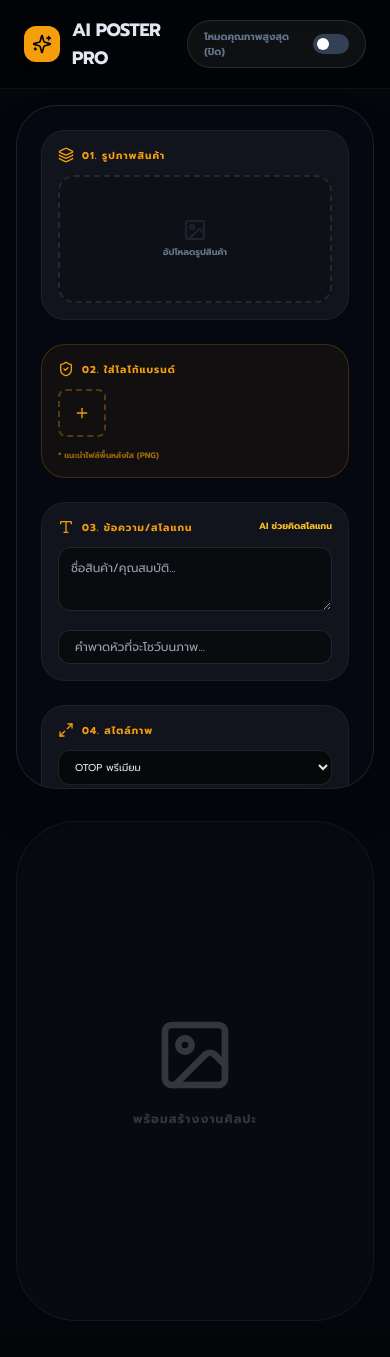
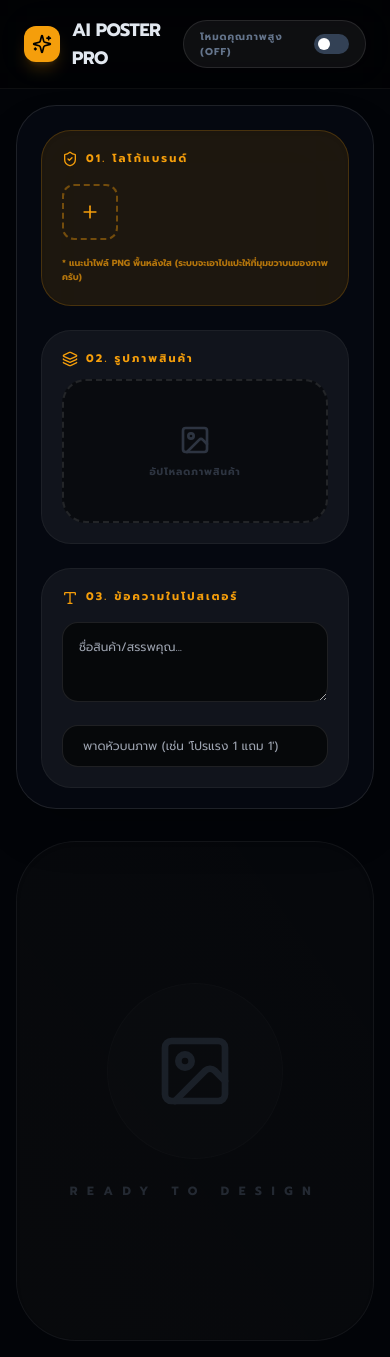
Before and after one commit to moonza2727-debug/AiPoster, a React (Vite) app: page / in a window 390 px wide. Built offline with nearby package versions, Linux system fonts and the light colour scheme.

Commit message:
feat: Improve Gemini API integration and UI elements
Refactors Gemini API calls to ensure proper API key handling and updates prompt engineering for poster image generation. Introduces new UI elements for API key management and streamlines logo/product image handling.

```diff
--- a/App.tsx
+++ b/App.tsx
@@ -14,7 +14,8 @@ import {
   Type as TypeIcon,
   Rocket,
   ShieldCheck,
-  Trash2
+  Key,
+  ChevronRight
 } from 'lucide-react';
 import { AspectRatio, GeneratedPoster } from './types';
 import { STYLE_PRESETS, ASPECT_RATIOS } from './constants';
@@ -32,10 +33,8 @@ const App: React.FC = () => {
   const [aspectRatio, setAspectRatio] = useState<AspectRatio>(AspectRatio.SQUARE);
   const [highQuality, setHighQuality] = useState(false);
   const [isGenerating, setIsGenerating] = useState(false);
-  const [isSloganLoading, setIsSloganLoading] = useState(false);
   const [error, setError] = useState<string | null>(null);
   const [isAiStudio, setIsAiStudio] = useState(false);
-
   const [productImage, setProductImage] = useState<string | null>(null);
   const [logos, setLogos] = useState<Logo[]>([]);
   const [currentPoster, setCurrentPoster] = useState<GeneratedPoster | null>(null);
@@ -48,35 +47,12 @@ const App: React.FC = () => {
     }
   }, []);
 
-  const handleProductUpload = (e: React.ChangeEvent<HTMLInputElement>) => {
-    const file = e.target.files?.[0];
-    if (file) {
-      const reader = new FileReader();
-      reader.onload = (ev) => setProductImage(ev.target?.result as string);
-      reader.readAsDataURL(file);
-    }
-  };
-
-  const handleLogoUpload = (e: React.ChangeEvent<HTMLInputElement>) => {
-    const file = e.target.files?.[0];
-    if (file) {
-      const reader = new FileReader();
-      reader.onload = (ev) => {
-        setLogos(prev => [...prev, { id: Date.now().toString(), url: ev.target?.result as string }]);
-      };
-      reader.readAsDataURL(file);
-    }
-  };
-
-  const handleGenerate = async (forceNormal: boolean = false) => {
+  const handleGenerate = async () => {
     setError(null);
     if (!prompt.trim() && !productImage) {
-      setError("กรุณากรอกชื่อสินค้าหรืออัปโหลดรูปภาพ");
+      setError("กรุณากรอกชื่อสินค้าหรืออัปโหลดรูปภาพครับ");
       return;
     }
-
-    const useHQ = forceNormal ? false : highQuality;
-    if (forceNormal) setHighQuality(false);
 
     setIsGenerating(true);
     try {
@@ -84,7 +60,7 @@ const App: React.FC = () => {
         prompt,
         style: STYLE_PRESETS[styleIndex].prompt as any,
         aspectRatio,
-        highQuality: useHQ,
+        highQuality,
         baseImage: productImage || undefined,
         removeBackground: true,
         posterText
@@ -101,9 +77,9 @@ const App: React.FC = () => {
     } catch (err: any) {
       const msg = err.message || "";
       if (msg.includes("429") || msg.includes("RESOURCE_EXHAUSTED")) {
-        setError("⚠️ โควตาฟรีของ Google เต็มชั่วคราว! กรุณารอ 1 นาที หรือลอง 'เปลี่ยนคำอธิบายสินค้า' เล็กน้อยแล้วลองใหม่ครับ");
+        setError("QUOTA_ERROR");
       } else {
-        setError("❌ เกิดข้อผิดพลาด: " + msg);
+        setError(msg || "เกิดข้อผิดพลาดในการเชื่อมต่อ");
       }
     } finally {
       setIsGenerating(false);
@@ -125,7 +101,6 @@ const App: React.FC = () => {
     canvas.height = mainImg.height;
     ctx.drawImage(mainImg, 0, 0);
 
-    // Draw Logos
     const logoSize = canvas.width * 0.15;
     let offsetX = 40;
     for (const logo of logos) {
@@ -144,19 +119,19 @@ const App: React.FC = () => {
   };
 
   return (
-    <div className="min-h-screen bg-[#03060b] text-slate-200 flex flex-col font-['Prompt']">
+    <div className="min-h-screen bg-[#020408] text-slate-200 flex flex-col font-['Prompt']">
       <nav className="border-b border-white/5 bg-black/40 backdrop-blur-xl sticky top-0 z-50 px-6 py-4 flex items-center justify-between">
         <div className="flex items-center gap-3">
-          <div className="bg-amber-500 p-2 rounded-xl shadow-lg">
+          <div className="bg-amber-500 p-2 rounded-xl shadow-lg shadow-amber-500/20">
             <Sparkles className="w-5 h-5 text-black" />
           </div>
           <h1 className="text-lg font-bold tracking-tight">AI POSTER PRO</h1>
         </div>
 
         <div className="flex items-center gap-4">
-          <div className={`flex items-center gap-3 px-4 py-2 rounded-full border border-white/10 ${highQuality ? 'bg-amber-500/10' : 'bg-white/5'}`}>
-            <span className={`text-[10px] font-black uppercase ${highQuality ? 'text-amber-500' : 'text-slate-500'}`}>
-              โหมดคุณภาพสูงสุด {highQuality ? '(เปิด)' : '(ปิด)'}
+          <div className={`flex items-center gap-3 px-4 py-2 rounded-full border border-white/10 transition-all ${highQuality ? 'bg-amber-500/10 border-amber-500/30' : 'bg-white/5'}`}>
+            <span className={`text-[10px] font-black uppercase tracking-widest ${highQuality ? 'text-amber-500' : 'text-slate-500'}`}>
+              โหมดคุณภาพสูง {highQuality ? '(ON)' : '(OFF)'}
             </span>
             <button
               onClick={() => setHighQuality(!highQuality)}
@@ -166,8 +141,8 @@ const App: React.FC = () => {
             </button>
           </div>
           {isAiStudio && (
-            <button onClick={openKeySelector} className="p-2 bg-white/5 rounded-full border border-white/10">
-              <Settings2 className="w-4 h-4" />
+            <button onClick={openKeySelector} className="p-2 bg-white/5 hover:bg-white/10 rounded-full border border-white/10 transition-colors">
+              <Settings2 className="w-4 h-4 text-slate-400" />
             </button>
           )}
         </div>
@@ -176,148 +151,179 @@ const App: React.FC = () => {
       <main className="flex-1 container mx-auto p-4 lg:p-8 grid lg:grid-cols-12 gap-8">
         {/* Sidebar */}
         <div className="lg:col-span-4 space-y-4">
-          <div className="glass rounded-[40px] p-6 space-y-6 border border-white/10 shadow-2xl h-[calc(100vh-160px)] overflow-y-auto custom-scrollbar">
+          <div className="glass rounded-[40px] p-6 space-y-6 border border-white/10 shadow-2xl h-[calc(100vh-140px)] overflow-y-auto custom-scrollbar">
 
-            {/* Step 1: Product Image */}
-            <div className="bg-white/5 p-4 rounded-3xl border border-white/5 space-y-3">
-              <label className="text-[10px] font-black text-amber-500 uppercase tracking-widest flex items-center gap-2">
-                <Layers className="w-4 h-4" /> 01. รูปภาพสินค้า
+            {/* LOGO Section - Moved to top priority */}
+            <div className="bg-amber-500/10 p-5 rounded-[30px] border border-amber-500/20 space-y-4 shadow-inner">
+              <label className="text-[11px] font-black text-amber-500 uppercase tracking-[0.2em] flex items-center gap-2">
+                <ShieldCheck className="w-4 h-4" /> 01. โลโก้แบรนด์
               </label>
-              <label className="block w-full h-32 border-2 border-dashed border-white/10 rounded-2xl hover:border-amber-500/50 transition-all cursor-pointer relative overflow-hidden bg-black/20">
-                <input type="file" className="hidden" accept="image/*" onChange={handleProductUpload} />
+              <div className="flex flex-wrap gap-3">
+                {logos.map(logo => (
+                  <div key={logo.id} className="relative w-14 h-14 bg-white p-1 rounded-xl border border-white/20 shadow-md">
+                    <img src={logo.url} className="w-full h-full object-contain" />
+                    <button onClick={() => setLogos(l => l.filter(x => x.id !== logo.id))} className="absolute -top-2 -right-2 bg-red-500 p-1 rounded-full shadow-lg hover:scale-110 transition-transform">
+                      <X className="w-2.5 h-2.5 text-white" />
+                    </button>
+                  </div>
+                ))}
+                <label className="w-14 h-14 border-2 border-dashed border-amber-500/40 rounded-xl flex items-center justify-center cursor-pointer hover:bg-amber-500/10 transition-all group">
+                  <input type="file" className="hidden" accept="image/*" onChange={(e) => {
+                    const file = e.target.files?.[0];
+                    if (file) {
+                      const reader = new FileReader();
+                      reader.onload = (ev) => setLogos(prev => [...prev, { id: Date.now().toString(), url: ev.target?.result as string }]);
+                      reader.readAsDataURL(file);
+                    }
+                  }} />
+                  <Plus className="w-5 h-5 text-amber-500 group-hover:scale-110 transition-transform" />
+                </label>
+              </div>
+              <p className="text-[9px] text-amber-500/70 font-bold leading-relaxed">
+                * แนะนำไฟล์ PNG พื้นหลังใส (ระบบจะเอาไปแปะให้ที่มุมขวาบนของภาพครับ)
+              </p>
+            </div>
+
+            {/* Product Image */}
+            <div className="bg-white/5 p-5 rounded-[30px] border border-white/5 space-y-3">
+              <label className="text-[11px] font-black text-amber-500 uppercase tracking-[0.2em] flex items-center gap-2">
+                <Layers className="w-4 h-4" /> 02. รูปภาพสินค้า
+              </label>
+              <label className="block w-full h-36 border-2 border-dashed border-white/10 rounded-3xl hover:border-amber-500/50 transition-all cursor-pointer relative overflow-hidden bg-black/40 shadow-inner group">
+                <input type="file" className="hidden" accept="image/*" onChange={(e) => {
+                  const file = e.target.files?.[0];
+                  if (file) {
+                    const reader = new FileReader();
+                    reader.onload = (ev) => setProductImage(ev.target?.result as string);
+                    reader.readAsDataURL(file);
+                  }
+                }} />
                 {productImage ? (
-                  <img src={productImage} className="w-full h-full object-contain p-2" />
+                  <img src={productImage} className="w-full h-full object-contain p-3" />
                 ) : (
-                  <div className="h-full flex flex-col items-center justify-center text-slate-500 gap-1">
-                    <ImageIcon className="w-6 h-6 opacity-20" />
-                    <span className="text-[9px] font-bold">อัปโหลดรูปสินค้า</span>
+                  <div className="h-full flex flex-col items-center justify-center text-slate-500 gap-2 opacity-40 group-hover:opacity-100 transition-opacity">
+                    <ImageIcon className="w-8 h-8" />
+                    <span className="text-[10px] font-black uppercase tracking-widest">อัปโหลดภาพสินค้า</span>
                   </div>
                 )}
               </label>
             </div>
 
-            {/* Step 2: LOGO (CRITICAL - Moved Up) */}
-            <div className="bg-amber-500/5 p-4 rounded-3xl border border-amber-500/20 space-y-3">
-              <label className="text-[10px] font-black text-amber-500 uppercase tracking-widest flex items-center gap-2">
-                <ShieldCheck className="w-4 h-4" /> 02. ใส่โลโก้แบรนด์
+            {/* Input Details */}
+            <div className="bg-white/5 p-5 rounded-[30px] border border-white/5 space-y-4">
+              <label className="text-[11px] font-black text-amber-500 uppercase tracking-[0.2em] flex items-center gap-2">
+                <TypeIcon className="w-4 h-4" /> 03. ข้อความในโปสเตอร์
               </label>
-              <div className="flex flex-wrap gap-2">
-                {logos.map(logo => (
-                  <div key={logo.id} className="relative w-12 h-12 bg-white p-1 rounded-lg border border-white/20">
-                    <img src={logo.url} className="w-full h-full object-contain" />
-                    <button onClick={() => setLogos(l => l.filter(x => x.id !== logo.id))} className="absolute -top-2 -right-2 bg-red-500 p-1 rounded-full">
-                      <X className="w-2 h-2 text-white" />
-                    </button>
-                  </div>
-                ))}
-                <label className="w-12 h-12 border-2 border-dashed border-amber-500/30 rounded-lg flex items-center justify-center cursor-pointer hover:bg-amber-500/10">
-                  <input type="file" className="hidden" accept="image/*" onChange={handleLogoUpload} />
-                  <Plus className="w-4 h-4 text-amber-500" />
-                </label>
-              </div>
-              <p className="text-[8px] text-amber-500/60 font-bold">* แนะนำไฟล์พื้นหลังใส (PNG)</p>
-            </div>
-
-            {/* Step 3: Text */}
-            <div className="bg-white/5 p-4 rounded-3xl border border-white/5 space-y-3">
-              <div className="flex justify-between items-center">
-                <label className="text-[10px] font-black text-amber-500 uppercase tracking-widest flex items-center gap-2">
-                  <TypeIcon className="w-4 h-4" /> 03. ข้อความ/สโลแกน
-                </label>
-                <button onClick={async () => {
-                  if (!prompt) return;
-                  setIsSloganLoading(true);
-                  const s = await generatePosterSlogan(prompt);
-                  setPosterText(s[0]);
-                  setIsSloganLoading(false);
-                }} disabled={isSloganLoading} className="text-[9px] text-amber-400 font-bold hover:underline">
-                  AI ช่วยคิดสโลแกน
-                </button>
-              </div>
               <textarea
                 value={prompt}
                 onChange={e => setPrompt(e.target.value)}
-                placeholder="ชื่อสินค้า/คุณสมบัติ..."
-                className="w-full bg-black/40 border border-white/10 rounded-xl p-3 text-xs outline-none h-16 focus:border-amber-500/50"
+                placeholder="ชื่อสินค้า/สรรพคุณ..."
+                className="w-full bg-black/60 border border-white/10 rounded-2xl p-4 text-xs outline-none h-20 focus:border-amber-500/50 transition-all"
               />
               <input
                 type="text"
                 value={posterText}
                 onChange={e => setPosterText(e.target.value)}
-                placeholder="คำพาดหัวที่จะโชว์บนภาพ..."
-                className="w-full bg-black/40 border border-white/10 rounded-xl px-4 py-2 text-xs outline-none focus:border-amber-500/50"
+                placeholder="พาดหัวบนภาพ (เช่น 'โปรแรง 1 แถม 1')"
+                className="w-full bg-black/60 border border-white/10 rounded-2xl px-5 py-3 text-xs outline-none focus:border-amber-500/50 transition-all"
               />
             </div>
 
-            {/* Step 4: Style */}
-            <div className="bg-white/5 p-4 rounded-3xl border border-white/5 space-y-3">
-              <label className="text-[10px] font-black text-amber-500 uppercase tracking-widest flex items-center gap-2">
-                <Maximize2 className="w-4 h-4" /> 04. สไตล์ภาพ
+            {/* Style & Size */}
+            <div className="bg-white/5 p-5 rounded-[30px] border border-white/5 space-y-4">
+              <label className="text-[11px] font-black text-amber-500 uppercase tracking-[0.2em] flex items-center gap-2">
+                <Maximize2 className="w-4 h-4" /> 04. สไตล์และขนาด
               </label>
-              <div className="grid grid-cols-1 gap-2">
-                <select value={styleIndex} onChange={e => setStyleIndex(Number(e.target.value))} className="w-full bg-black/60 border border-white/10 rounded-xl px-3 py-2 text-[10px] outline-none">
+              <div className="grid grid-cols-1 gap-3">
+                <select value={styleIndex} onChange={e => setStyleIndex(Number(e.target.value))} className="w-full bg-black/80 border border-white/10 rounded-2xl px-4 py-3 text-[11px] outline-none hover:bg-black transition-colors">
                   {STYLE_PRESETS.map((s, i) => <option key={i} value={i}>{s.label}</option>)}
                 </select>
-                <select value={aspectRatio} onChange={e => setAspectRatio(e.target.value as any)} className="w-full bg-black/60 border border-white/10 rounded-xl px-3 py-2 text-[10px] outline-none">
+                <select value={aspectRatio} onChange={e => setAspectRatio(e.target.value as any)} className="w-full bg-black/80 border border-white/10 rounded-2xl px-4 py-3 text-[11px] outline-none hover:bg-black transition-colors">
                   {ASPECT_RATIOS.map(r => <option key={r.id} value={r.id}>{r.label}</option>)}
                 </select>
               </div>
             </div>
 
-            {error && (
-              <div className="bg-red-500/10 border border-red-500/20 p-4 rounded-2xl flex flex-col gap-2">
-                <div className="flex items-start gap-2 text-red-400">
-                  <AlertTriangle className="w-4 h-4 shrink-0 mt-0.5" />
-                  <p className="text-[10px] font-bold leading-relaxed">{error}</p>
+            {/* Error Message with Quota Recovery Button */}
+            {error === "QUOTA_ERROR" ? (
+              <div className="bg-amber-500/10 border border-amber-500/30 p-6 rounded-[30px] space-y-4 shadow-xl">
+                <div className="flex items-start gap-3 text-amber-500">
+                  <AlertTriangle className="w-6 h-6 shrink-0 mt-1" />
+                  <div className="space-y-1">
+                    <p className="text-xs font-black uppercase">โควตาส่วนกลางเต็ม!</p>
+                    <p className="text-[10px] leading-relaxed font-medium">ระบบส่วนกลางมีผู้ใช้จำนวนมาก แนะนำให้ใช้ **API Key ส่วนตัว** เพื่อใช้งานได้ทันที (ฟรีไม่มีค่าใช้จ่าย)</p>
+                  </div>
                 </div>
-                {error.includes("โควตา") && (
-                  <button onClick={() => handleGenerate(true)} className="w-full py-2 bg-red-500/20 text-red-400 text-[9px] font-black rounded-lg hover:bg-red-500/30">
-                    ลองอีกครั้ง (โหมดคุณภาพมาตรฐาน)
-                  </button>
-                )}
+                <button
+                  onClick={openKeySelector}
+                  className="w-full py-3 bg-amber-500 text-black rounded-2xl text-[11px] font-black uppercase tracking-widest flex items-center justify-center gap-2 hover:bg-amber-400 transition-all shadow-lg shadow-amber-500/20"
+                >
+                  <Key className="w-4 h-4" /> เลือก API Key ของคุณ
+                </button>
+                <p className="text-[9px] text-slate-500 text-center italic">หลังจากเลือก Key แล้ว กดปุ่มเจนใหม่ได้เลยครับ!</p>
+              </div>
+            ) : error && (
+              <div className="bg-red-500/10 border border-red-500/20 p-5 rounded-[30px] flex items-start gap-3 text-red-400">
+                <AlertTriangle className="w-5 h-5 shrink-0 mt-0.5" />
+                <p className="text-[11px] font-bold leading-relaxed">{error}</p>
               </div>
             )}
 
             <button
-              onClick={() => handleGenerate()}
+              onClick={handleGenerate}
               disabled={isGenerating}
-              className="w-full py-5 rounded-3xl font-black text-[12px] uppercase tracking-widest flex items-center justify-center gap-3 bg-amber-500 text-black hover:bg-amber-400 active:scale-95 transition-all shadow-xl disabled:opacity-50"
+              className="w-full py-6 rounded-[35px] font-black text-xs uppercase tracking-[0.2em] flex items-center justify-center gap-3 bg-amber-500 text-black hover:bg-amber-400 hover:scale-[1.02] active:scale-95 transition-all shadow-2xl shadow-amber-500/20 disabled:opacity-50 disabled:scale-100"
             >
               {isGenerating ? <RefreshCw className="w-5 h-5 animate-spin" /> : <Rocket className="w-5 h-5" />}
-              {isGenerating ? 'กำลังสร้างภาพ...' : 'เริ่มสร้างโปสเตอร์'}
+              {isGenerating ? 'กำลังรังสรรค์ภาพ...' : 'เริ่มสร้างโปสเตอร์'}
             </button>
           </div>
         </div>
 
         {/* Preview Area */}
-        <div className="lg:col-span-8 flex flex-col items-center justify-center bg-white/[0.02] border border-white/5 rounded-[60px] p-8 min-h-[500px] relative overflow-hidden shadow-inner">
+        <div className="lg:col-span-8 flex flex-col items-center justify-center bg-white/[0.02] border border-white/5 rounded-[60px] p-8 min-h-[500px] relative overflow-hidden shadow-inner group">
+           <div className="absolute inset-0 bg-gradient-to-tr from-amber-500/5 to-transparent opacity-20"></div>
+
            {isGenerating ? (
-             <div className="text-center space-y-6">
-                <div className="w-20 h-20 border-4 border-amber-500 border-t-transparent rounded-full animate-spin mx-auto"></div>
-                <p className="text-amber-500 font-black animate-pulse text-xs tracking-widest uppercase">AI กำลังทำงาน...</p>
+             <div className="text-center space-y-8 relative z-10">
+                <div className="w-24 h-24 relative mx-auto">
+                    <div className="absolute inset-0 border-4 border-amber-500/10 rounded-full"></div>
+                    <div className="absolute inset-0 border-4 border-amber-500 border-t-transparent rounded-full animate-spin"></div>
+                    <Sparkles className="absolute inset-0 m-auto w-8 h-8 text-amber-500 animate-pulse" />
+                </div>
+                <div className="space-y-2">
+                  <p className="text-amber-500 font-black animate-pulse text-xs tracking-[0.4em] uppercase">AI is Creating Your Art</p>
+                  <p className="text-[10px] text-slate-600 font-medium italic">"กำลังประมวลผลแสงและเงาให้สมจริงที่สุด..."</p>
+                </div>
              </div>
            ) : currentPoster ? (
-             <div className="w-full flex flex-col items-center gap-8 animate-in zoom-in duration-500">
-               <div className="relative shadow-2xl rounded-[40px] overflow-hidden border border-white/10 bg-black">
-                 <img src={currentPoster.url} className="max-h-[60vh] w-auto block" />
-                 {/* Live Logo Overlay */}
-                 <div className="absolute top-4 right-4 flex gap-2">
-                   {logos.map(l => <img key={l.id} src={l.url} className="h-10 w-auto object-contain drop-shadow-xl" />)}
+             <div className="w-full h-full flex flex-col items-center gap-10 animate-in zoom-in duration-500 relative z-10">
+               <div className="relative shadow-[0_50px_100px_-20px_rgba(0,0,0,0.6)] rounded-[40px] overflow-hidden border border-white/10 bg-black">
+                 <img src={currentPoster.url} className="max-h-[60vh] w-auto block" alt="Generated Poster" />
+
+                 {/* Visual Overlay Previews */}
+                 <div className="absolute top-6 right-6 flex gap-3">
+                   {logos.map(logo => (
+                     <img key={logo.id} src={logo.url} className="h-12 w-auto object-contain drop-shadow-2xl" />
+                   ))}
                  </div>
                </div>
-               <div className="flex gap-4">
-                 <button onClick={downloadImage} className="bg-white text-black px-10 py-4 rounded-full font-black text-[11px] uppercase tracking-widest flex items-center gap-2 hover:scale-105 transition-all">
-                   <Download className="w-5 h-5" /> ดาวน์โหลดภาพ
+
+               <div className="flex flex-wrap justify-center gap-4">
+                 <button onClick={downloadImage} className="bg-white text-black px-12 py-5 rounded-full font-black text-[11px] uppercase tracking-[0.2em] flex items-center gap-3 hover:scale-110 active:scale-95 transition-all shadow-2xl">
+                   <Download className="w-5 h-5" /> ดาวน์โหลดภาพจริง (Full HD)
                  </button>
-                 <button onClick={() => setCurrentPoster(null)} className="bg-white/10 text-white/50 px-6 py-4 rounded-full font-black text-[11px] uppercase tracking-widest hover:bg-white/20 transition-all">
-                   ล้างหน้าจอ
+                 <button onClick={() => setCurrentPoster(null)} className="bg-white/5 text-white/40 px-8 py-5 rounded-full font-black text-[11px] uppercase tracking-[0.2em] hover:bg-red-500/20 hover:text-red-400 transition-all">
+                   ล้างผลงาน
                  </button>
                </div>
              </div>
            ) : (
-             <div className="opacity-20 text-center space-y-4">
-                <ImageIcon className="w-20 h-20 mx-auto" />
-                <p className="text-xs font-black tracking-widest uppercase">พร้อมสร้างงานศิลปะ</p>
+             <div className="text-center space-y-6 relative z-10 opacity-30">
+                <div className="w-44 h-44 bg-white/[0.03] rounded-full flex items-center justify-center mx-auto border border-white/5 shadow-inner">
+                  <ImageIcon className="w-20 h-20 text-slate-600" />
+                </div>
+                <p className="text-xs font-black tracking-[0.8em] uppercase text-slate-500">Ready to Design</p>
              </div>
            )}
            <canvas ref={canvasRef} className="hidden" />
--- a/services/gemini.ts
+++ b/services/gemini.ts
@@ -3,7 +3,7 @@ import { GenerationConfig } from "../types";
 
 export const generatePosterSlogan = async (productInfo: string): Promise<string[]> => {
   try {
-    const ai = new GoogleGenAI({ apiKey: process.env.API_KEY });
+    const ai = new GoogleGenAI({ apiKey: process.env.API_KEY || "" });
     const response = await ai.models.generateContent({
       model: 'gemini-3-flash-preview',
       contents: [{
@@ -29,19 +29,17 @@ export const generatePosterSlogan = async (productInfo: string): Promise<string[
 };
 
 export const generatePosterImage = async (config: GenerationConfig): Promise<string> => {
-  // บังคับเลือกโมเดลให้ชัดเจนที่สุด
   const modelName = config.highQuality ? 'gemini-3-pro-image-preview' : 'gemini-2.5-flash-image';
 
-  // สร้าง instance ใหม่ทุกครั้งก่อนเรียกใช้ เพื่อป้องกัน Key สตาร์ทไม่ติด
-  const ai = new GoogleGenAI({ apiKey: process.env.API_KEY });
+  // ใช้ API Key จาก environment ซึ่งจะถูกอัปเดตอัตโนมัติหากผู้ใช้เลือก Key ใหม่ผ่าน Dialog
+  const ai = new GoogleGenAI({ apiKey: process.env.API_KEY || "" });
 
   const parts: any[] = [];
-  const stylePrompt = config.style || "Professional commercial photography";
-  const finalPrompt = `Professional product poster for "${config.prompt}".
-    Target context: "${config.posterText || ''}".
+  const stylePrompt = config.style || "Commercial photography";
+  const finalPrompt = `Professional product poster: "${config.prompt}".
+    Headline: "${config.posterText || ''}".
     Style: ${stylePrompt}.
-    High quality, studio lighting, 8k resolution, advertisement grade.
-    ${config.removeBackground ? 'Isolated product on a clean artistic background.' : ''}`;
+    Clean background, studio lighting.`;
 
   if (config.baseImage) {
     const base64Data = config.baseImage.includes(',') ? config.baseImage.split(',')[1] : config.baseImage;
@@ -76,7 +74,7 @@ export const generatePosterImage = async (config: GenerationConfig): Promise<str
       }
     }
 
-    throw new Error("AI ไม่ได้ส่งรูปภาพกลับมา กรุณาลองใหม่");
+    throw new Error("AI ไม่สามารถสร้างภาพได้ในขณะนี้");
   } catch (error: any) {
     console.error("Gemini Error:", error);
     throw error;
```
